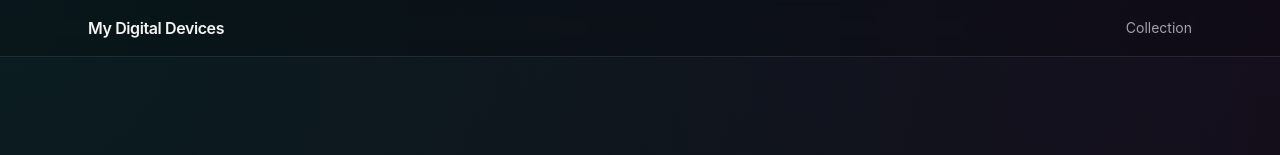
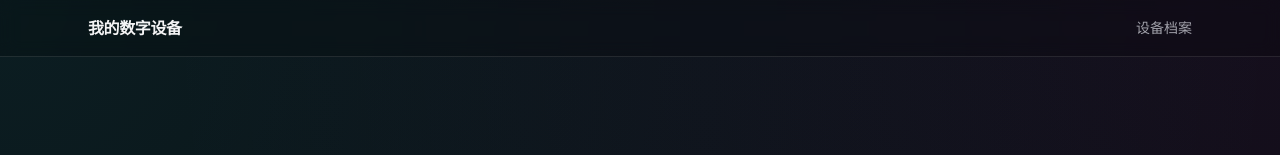
Before and after one commit to libinpg/mydigitaldevices, a Next.js app: page / in a window 1280 px wide. Shown: the top 155 px of the page. Built offline with nearby package versions, Linux system fonts and the light colour scheme.

Commit message:
feat: localize site metadata and navigation

```diff
--- a/app/layout.tsx
+++ b/app/layout.tsx
@@ -3,8 +3,8 @@ import Link from "next/link";
 import "./globals.css";
 
 export const metadata: Metadata = {
-  title: "My Digital Devices",
-  description: "A personal archive of the digital devices I own and use."
+  title: "我的数字设备",
+  description: "记录我拥有和使用过的电子设备，以及基于事实的升级判断。"
 };
 
 export default function RootLayout({ children }: Readonly<{ children: React.ReactNode }>) {
@@ -14,10 +14,10 @@ export default function RootLayout({ children }: Readonly<{ children: React.Reac
         <header className="border-b border-white/10 bg-black/20 backdrop-blur">
           <div className="mx-auto flex max-w-6xl items-center justify-between px-6 py-4">
             <Link href="/" className="font-semibold tracking-tight">
-              My Digital Devices
+              我的数字设备
             </Link>
             <nav className="text-sm text-zinc-400">
-              <Link href="/" className="transition hover:text-white">Collection</Link>
+              <Link href="/" className="transition hover:text-white">设备档案</Link>
             </nav>
           </div>
         </header>
```
